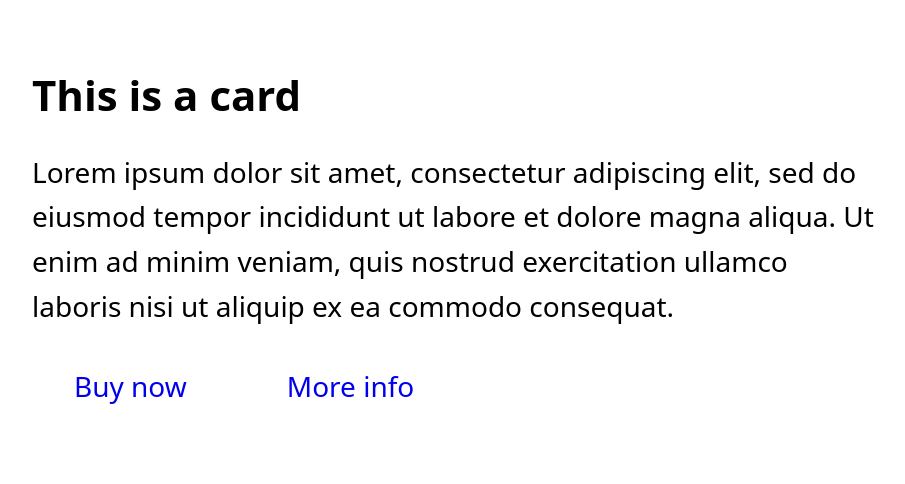
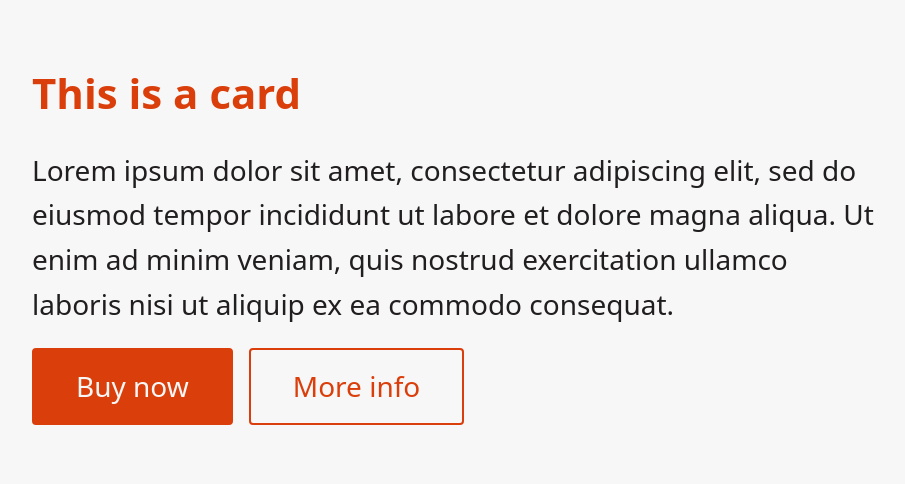
Before and after one commit to kevin-powell/beyond-css-course-material, a plain HTML site: page challenges/02-variables/01/finished-example/index.html in a window 1280 px wide. Shown: the part 158-642 px from the top of the page, without its empty margins (184-1089 px from the left). Drawn offline with nearby package versions, Linux system fonts and the light colour scheme; files that its build step writes are made by us from their sources.

Commit message:
completed variables challenge 1

```diff
--- a/challenges/02-variables/01/scss/variable-challenge.scss
+++ b/challenges/02-variables/01/scss/variable-challenge.scss
@@ -1,3 +1,9 @@
+$white: #f8f7f7;
+$black: #201e1f;
+$red: #da3f0b;
+$shadow: 0px 2px 6px 4px rgba($black, 0.1);
+$button-radius: 4px;
+
 * {
   box-sizing: border-box;
   margin: 0;
@@ -7,6 +13,8 @@ body {
   font-size: 1.75rem;
   font-family: system-ui, sans-serif;
   line-height: 1.6;
+  color: $black;
+  background-color: $white;
 
   /* this is being used to center the content on the screen */
   display: grid;
@@ -19,12 +27,41 @@ body {
   gap: 0.75em;
   width: min(90%, 60rem);
   padding: 2em;
+
+
+  &__title {
+    color: $red;
+  }
 }
 
 .btn {
   display: inline-block;
   padding: 0.5em 1.5em;
   text-decoration: none;
+  border: 2px solid $red;
+  border-radius: $button-radius;
+
+  &--primary {
+    background-color: $red;
+    color: $white;
+
+    &:hover {
+      background-color: $black;
+    }
+  }
+
+  &--outline {
+    background-color: $white;
+    color: $red;
+    &:hover {
+      background-color: $black;
+      color: $white;
+    }
+  }
+  &:hover {
+    box-shadow: $shadow;
+  }
+
 }
 
 .flex-group {
```
Also changed, not shown: challenges/02-variables/01/css/variable-challenge.css (added), 1 other file.
